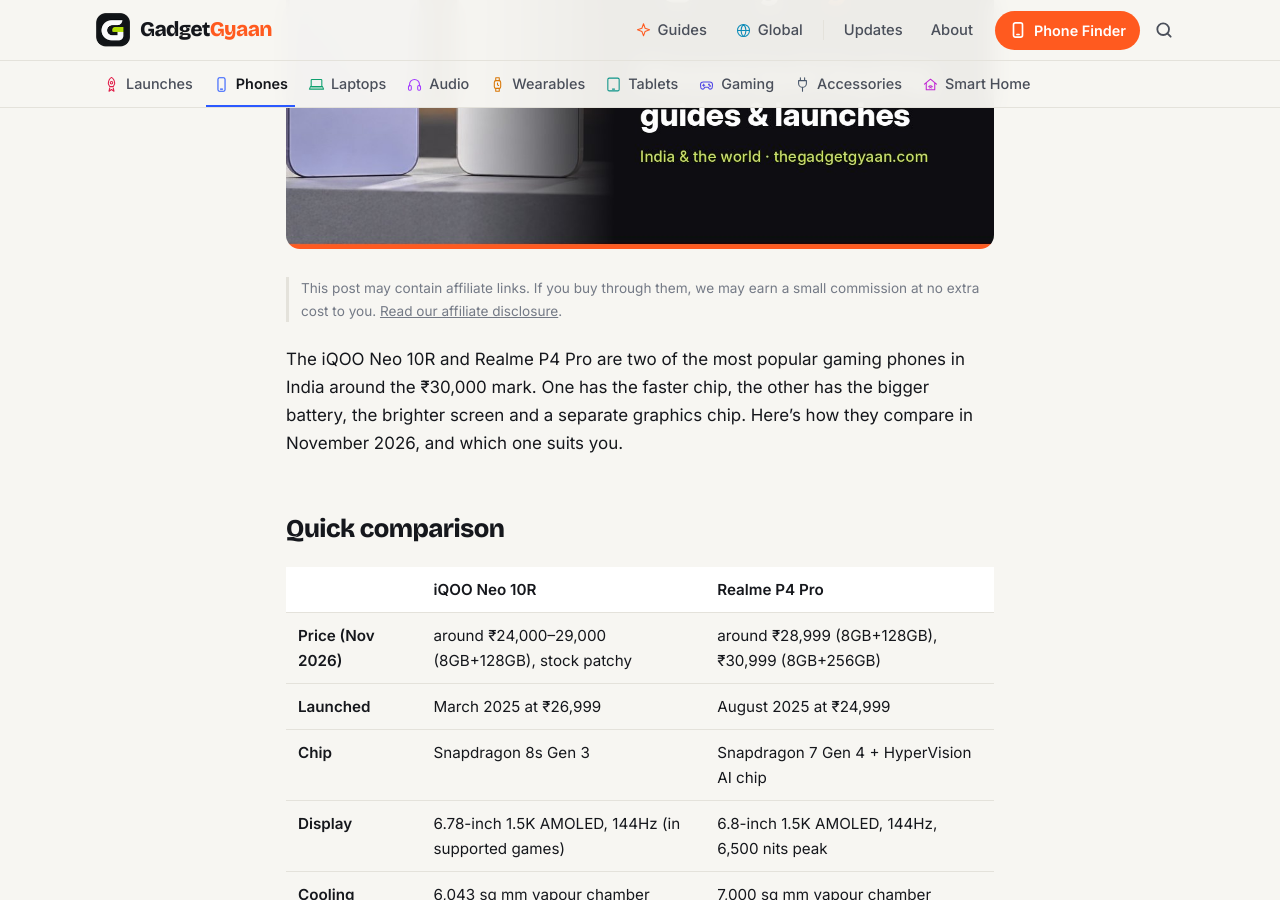
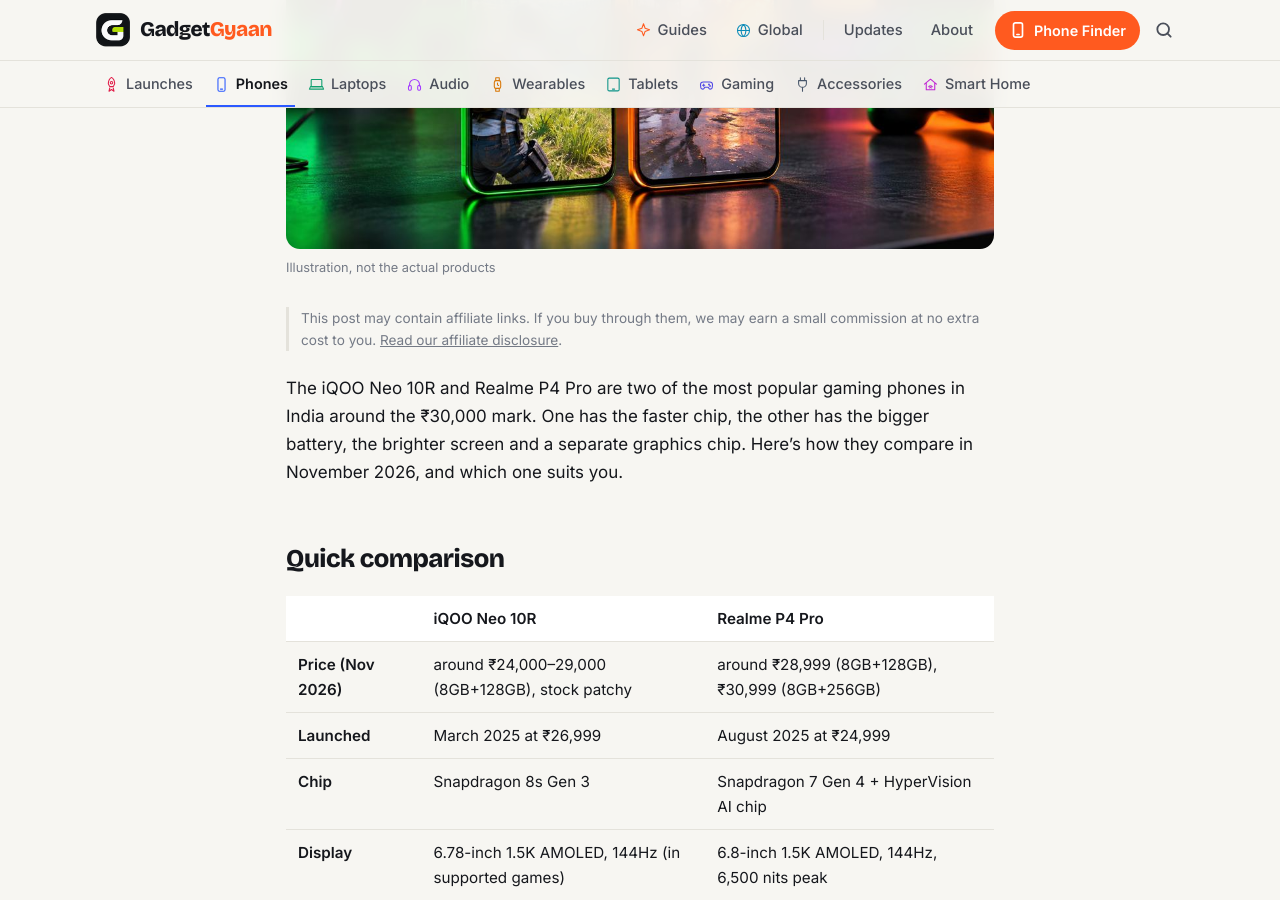
Before and after one commit to kiteksood167/kiteksood167.github.io, a Jekyll site: the page built from _posts/2026-11-01-iqoo-neo-10r-vs-realme-p4-pro.md, in a window 1280 px wide and 900 px high, scrolled down 720 px. Built offline with Jekyll 4.4.1, drawn with Linux system fonts in a browser that asks for light colours; comment, search, counter and statistics services are not loaded; some of the changed text lies outside the part shown.

Commit message:
Add images to iQOO Neo 10R vs Realme P4 Pro post
Co-Authored-By: Claude Opus 5.5 <noreply@anthropic.com>
Claude-Session: https://claude.ai/code/session_01WQRPmSxMwztgHXfstCGpBN

```diff
--- a/_posts/2026-11-01-iqoo-neo-10r-vs-realme-p4-pro.md
+++ b/_posts/2026-11-01-iqoo-neo-10r-vs-realme-p4-pro.md
@@ -3,6 +3,9 @@ title: "iQOO Neo 10R vs Realme P4 Pro: Which Gaming Phone to Buy"
 seo_title: "iQOO Neo 10R vs Realme P4 Pro: Which to Buy?"
 description: "iQOO Neo 10R vs Realme P4 Pro compared on chip, gaming, cooling, battery, cameras, updates and November 2026 prices in India, to help you pick one."
 date: 2026-11-01 08:48:00 +0530
+image: /assets/images/iqoo-neo-10r-vs-realme-p4-pro.jpg
+image_alt: "Two gaming smartphones side by side on a dark desk, one glowing green and one orange, both showing action game scenes"
+image_credit: "Illustration, not the actual products"
 category: Phones
 also_in: [Gaming]
 tags: [iqoo neo 10r, realme p4 pro, comparison, gaming phones, snapdragon 8s gen 3, snapdragon 7 gen 4, india]
@@ -43,6 +46,11 @@ The iQOO Neo 10R and Realme P4 Pro are two of the most popular gaming phones in
 
 Prices are the range seen on Amazon, Flipkart and price trackers at the time of writing. Both phones have been hit by the memory-chip price increases of 2026, so expect a few thousand rupees of movement week to week.
 
+<figure class="inline-figure">
+  <img width="1200" height="675" src="/assets/images/man-playing-mobile-game-headphones-neon.jpg" alt="A young man with headphones holding a smartphone sideways and playing a battle royale style mobile game in green and orange light" loading="lazy">
+  <figcaption>Illustration</figcaption>
+</figure>
+
 ## Performance: the Neo 10R is faster
 
 This is the biggest difference. The **Snapdragon 8s Gen 3** in the iQOO is a near-flagship chip, while the **Snapdragon 7 Gen 4** in the Realme is a strong upper mid-range chip. In heavy games and long sessions, the Neo 10R has more headroom, so it can hold higher graphics settings for longer before it needs to slow down.
@@ -56,6 +64,11 @@ The Realme takes a different route. Its separate **HyperVision AI chip** boosts
 Both phones use vapour chambers, and Realme's is larger on paper (7,000 sq mm against iQOO's 6,043 sq mm). Size isn't everything. 91mobiles found the P4 Pro warmed up noticeably during 30-minute gaming sessions, rising 8.5°C in BGMI and running hotter than rivals they tested it against. Reviews of the Neo 10R generally described its heat as under control for its class.
 
 Both phones support **bypass charging**, which runs the phone directly from the charger while you play, so the battery isn't heating up as it charges. If you game plugged in, this is a useful feature on either one.
+
+<figure class="inline-figure">
+  <img width="1200" height="675" src="/assets/images/phone-fast-charging-gaming-desk-neon.jpg" alt="A smartphone charging on a dark desk with a glowing cable and a large battery icon on screen, a game controller behind it" loading="lazy">
+  <figcaption>Illustration</figcaption>
+</figure>
 
 ## Battery and charging
 
```
Also changed, not shown: assets/images/index.yml (+15 -0 lines), assets/images/iqoo-neo-10r-vs-realme-p4-pro.jpg (added), assets/images/man-playing-mobile-game-headphones-neon.jpg (added), assets/images/md/iqoo-neo-10r-vs-realme-p4-pro.jpg (added), assets/images/phone-fast-charging-gaming-desk-neon.jpg (added), assets/images/sm/iqoo-neo-10r-vs-realme-p4-pro.jpg (added), assets/images/thumbs/iqoo-neo-10r-vs-realme-p4-pro.jpg (added).
